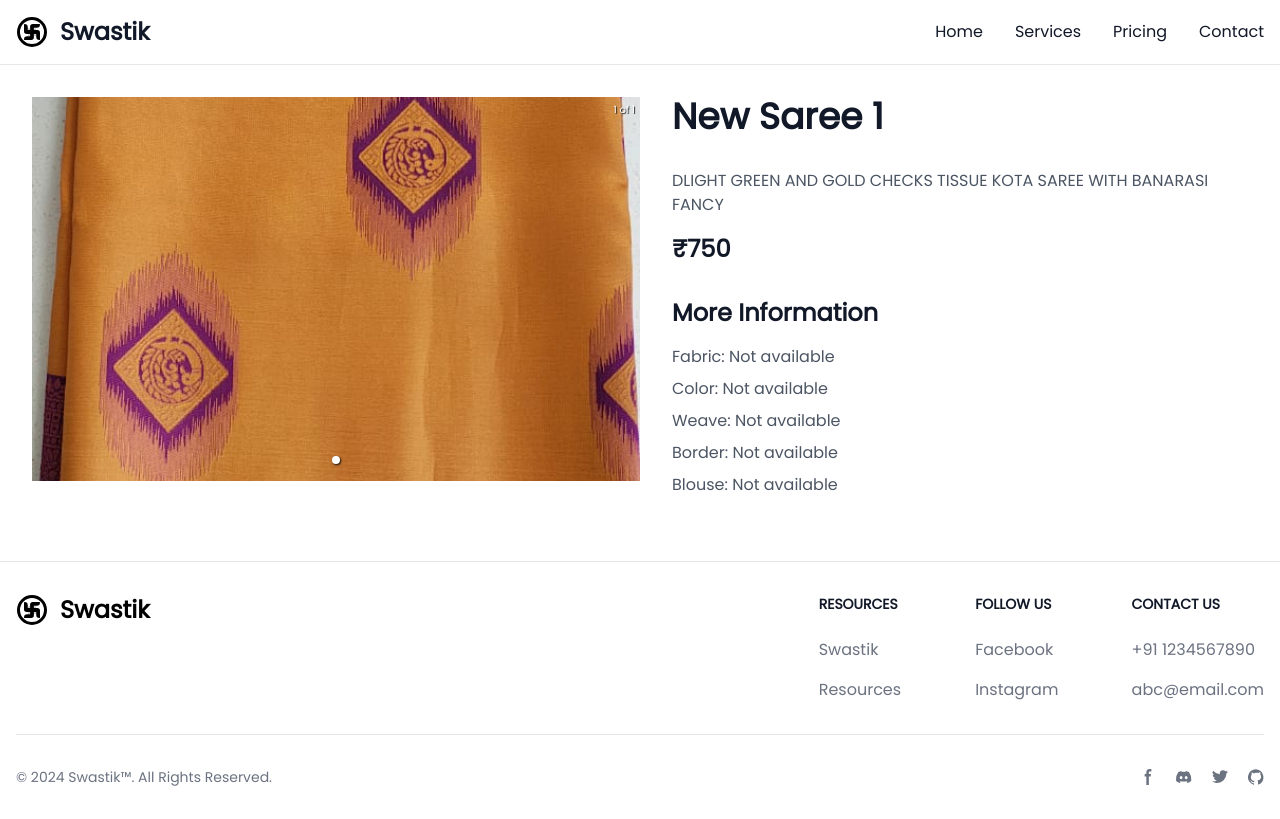
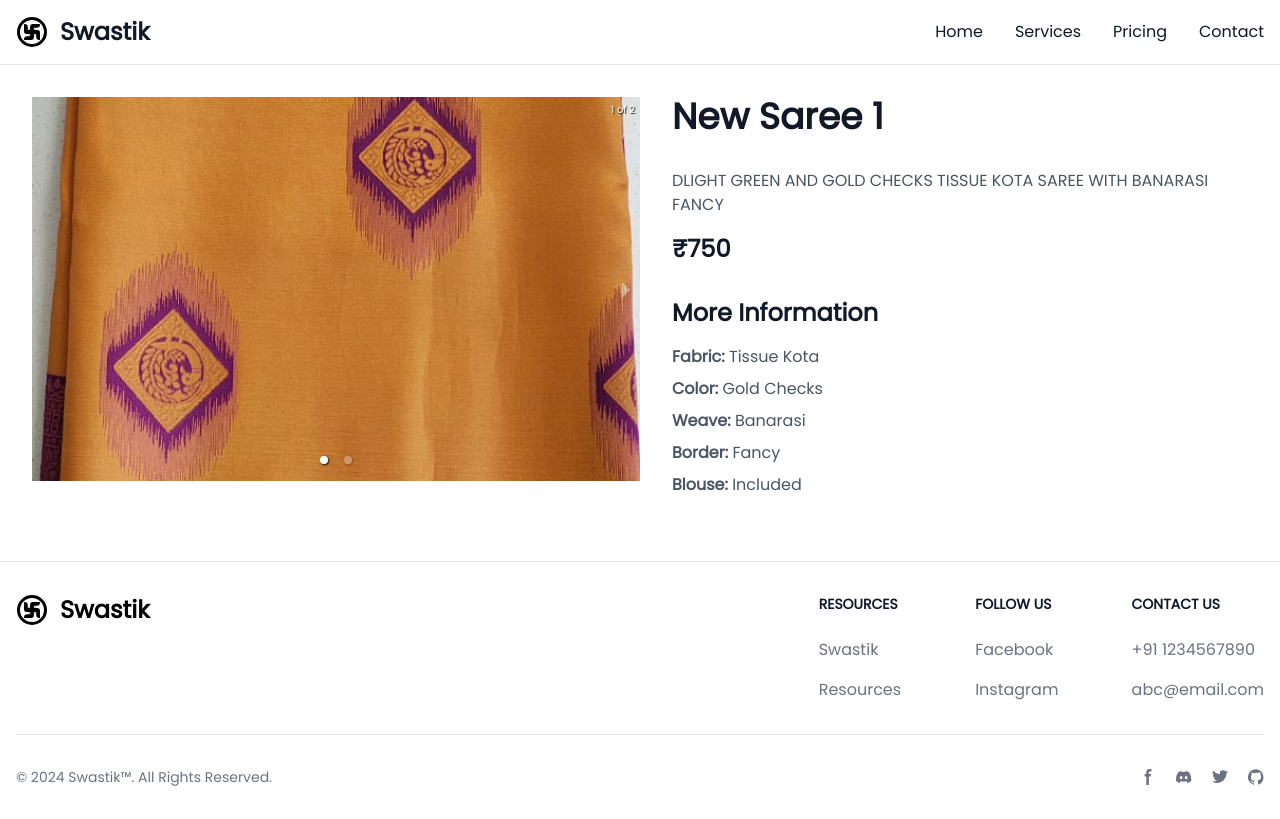
Before and after one commit to rajanmoliya/swastik-creation, a React (Vite) app: page /product/1 in a window 1280 px wide. Built offline with nearby package versions, Linux system fonts and the light colour scheme.

Commit message:
Add modal functionality to ProductDetail component

```diff
--- a/src/components/ProductDetail.jsx
+++ b/src/components/ProductDetail.jsx
@@ -1,4 +1,4 @@
-import { useEffect } from "react";
+import { useEffect, useState } from "react";
 import { useParams } from "react-router-dom";
 import { Carousel } from "react-responsive-carousel";
 import { newArrivals } from "./newArrivals";
@@ -7,10 +7,23 @@ const ProductDetail = () => {
   const { id } = useParams();
   const product = newArrivals.find((p) => p.id === parseInt(id));
 
+  const [isModalOpen, setIsModalOpen] = useState(false);
+  const [selectedImage, setSelectedImage] = useState("");
+
   // Scroll to top when component mounts
   useEffect(() => {
     window.scrollTo(0, 0);
   }, []);
+
+  const openModal = (image) => {
+    setSelectedImage(image);
+    setIsModalOpen(true);
+  };
+
+  const closeModal = () => {
+    setSelectedImage("");
+    setIsModalOpen(false);
+  };
 
   return (
     <div className="max-w-screen-xl mx-auto p-8 lg:flex">
@@ -19,17 +32,17 @@ const ProductDetail = () => {
           <div className="lg:w-1/2">
             <Carousel showThumbs={false}>
               {product.images.map((image, index) => (
-                <div key={index}>
+                <div key={index} onClick={() => openModal(image)}>
                   <img
                     src={image}
                     alt={product.name}
-                    className="h-96 w-full object-cover"
+                    className="h-96 w-full object-cover cursor-pointer"
                   />
                 </div>
               ))}
             </Carousel>
           </div>
-          <div className="lg:w-1/2 lg:pl-8">
+          <div className="lg:w-1/2 lg:pl-8 mt-4 lg:mt-0">
             <h1 className="text-4xl font-bold text-gray-900 mb-8">
               {product.name}
             </h1>
@@ -43,19 +56,19 @@ const ProductDetail = () => {
                 More Information
               </h2>
               <p className="mt-4 text-gray-600">
-                Fabric: {product.fabric || "Not available"}
+                <span className="font-bold">Fabric:</span> Tissue Kota
               </p>
               <p className="mt-2 text-gray-600">
-                Color: {product.color || "Not available"}
+                <span className="font-bold">Color:</span> Gold Checks
               </p>
               <p className="mt-2 text-gray-600">
-                Weave: {product.weave || "Not available"}
+                <span className="font-bold">Weave:</span> Banarasi
               </p>
               <p className="mt-2 text-gray-600">
-                Border: {product.border || "Not available"}
+                <span className="font-bold">Border:</span> Fancy
               </p>
               <p className="mt-2 text-gray-600">
-                Blouse: {product.blouse || "Not available"}
+                <span className="font-bold">Blouse:</span> Included
               </p>
             </div>
           </div>
@@ -63,6 +76,24 @@ const ProductDetail = () => {
       ) : (
         <p>Product not found</p>
       )}
+
+      {isModalOpen && (
+        <div className="fixed inset-0 z-50 flex items-center justify-center bg-black bg-opacity-50">
+          <div className="relative">
+            <img
+              src={selectedImage}
+              alt="Selected"
+              className="max-h-screen max-w-full object-contain"
+            />
+            <button
+              onClick={closeModal}
+              className="absolute top-0 right-0 m-4 text-white text-3xl font-bold"
+            >
+              &times;
+            </button>
+          </div>
+        </div>
+      )}
     </div>
   );
 };
--- a/src/components/newArrivals.js
+++ b/src/components/newArrivals.js
@@ -1,5 +1,6 @@
 import saree1 from "../assets/saree1.jpeg";
 import saree2 from "../assets/saree2.jpeg";
+import saree3 from "../assets/saree3.jpeg";
 
 export const newArrivals = [
   {
@@ -8,7 +9,12 @@ export const newArrivals = [
     price: "₹750",
     description:
       "DLIGHT GREEN AND GOLD CHECKS TISSUE KOTA SAREE WITH BANARASI FANCY",
-    images: [saree1],
+    images: [saree1, saree3],
+    fabric: "Tissue Kota",
+    color: "Gold Checks",
+    weave: "Banarasi",
+    border: "Fancy",
+    blouse: "Included",
   },
   {
     id: 2,
```
Also changed, not shown: src/assets/saree3.jpeg (added).
